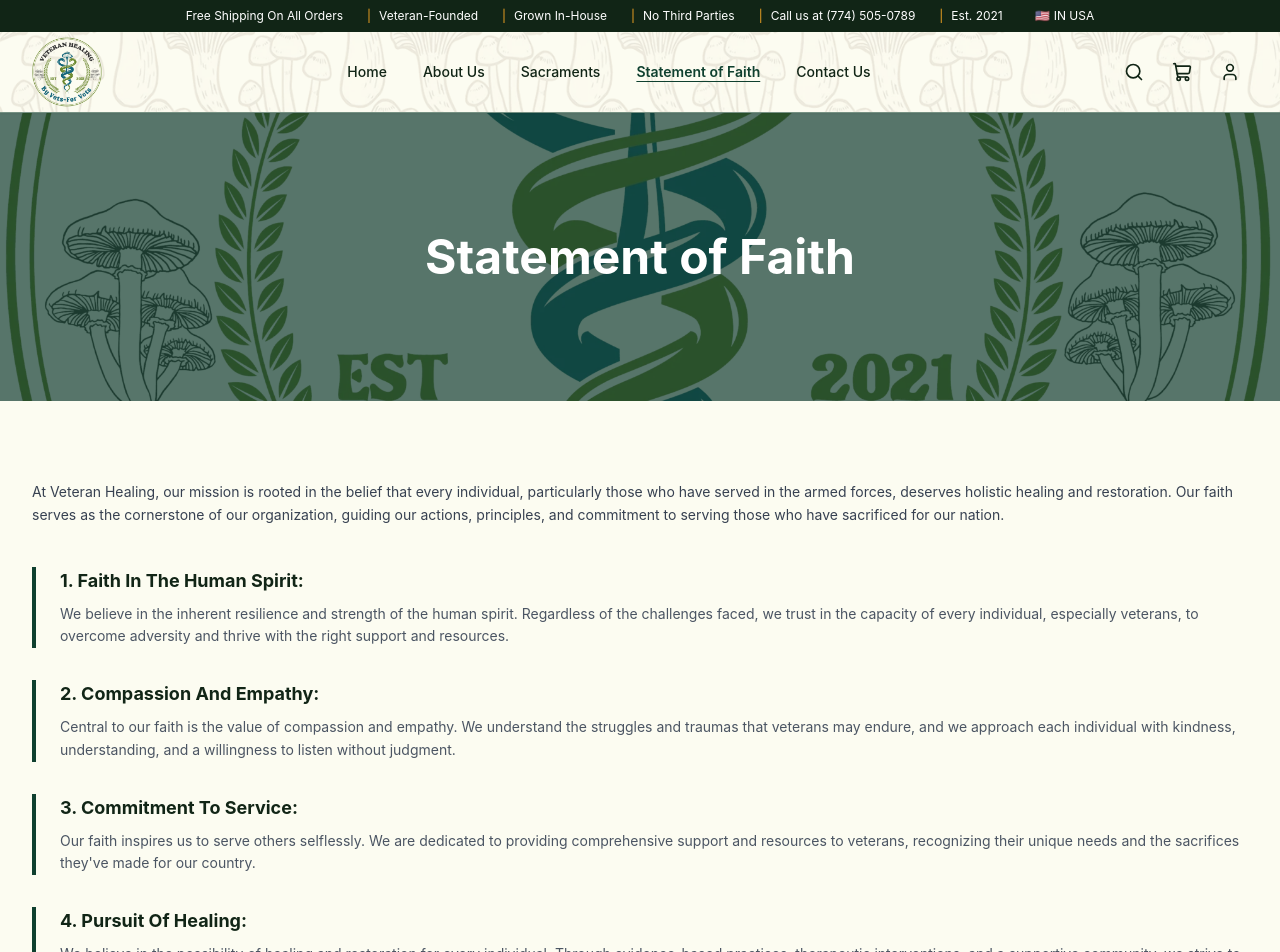
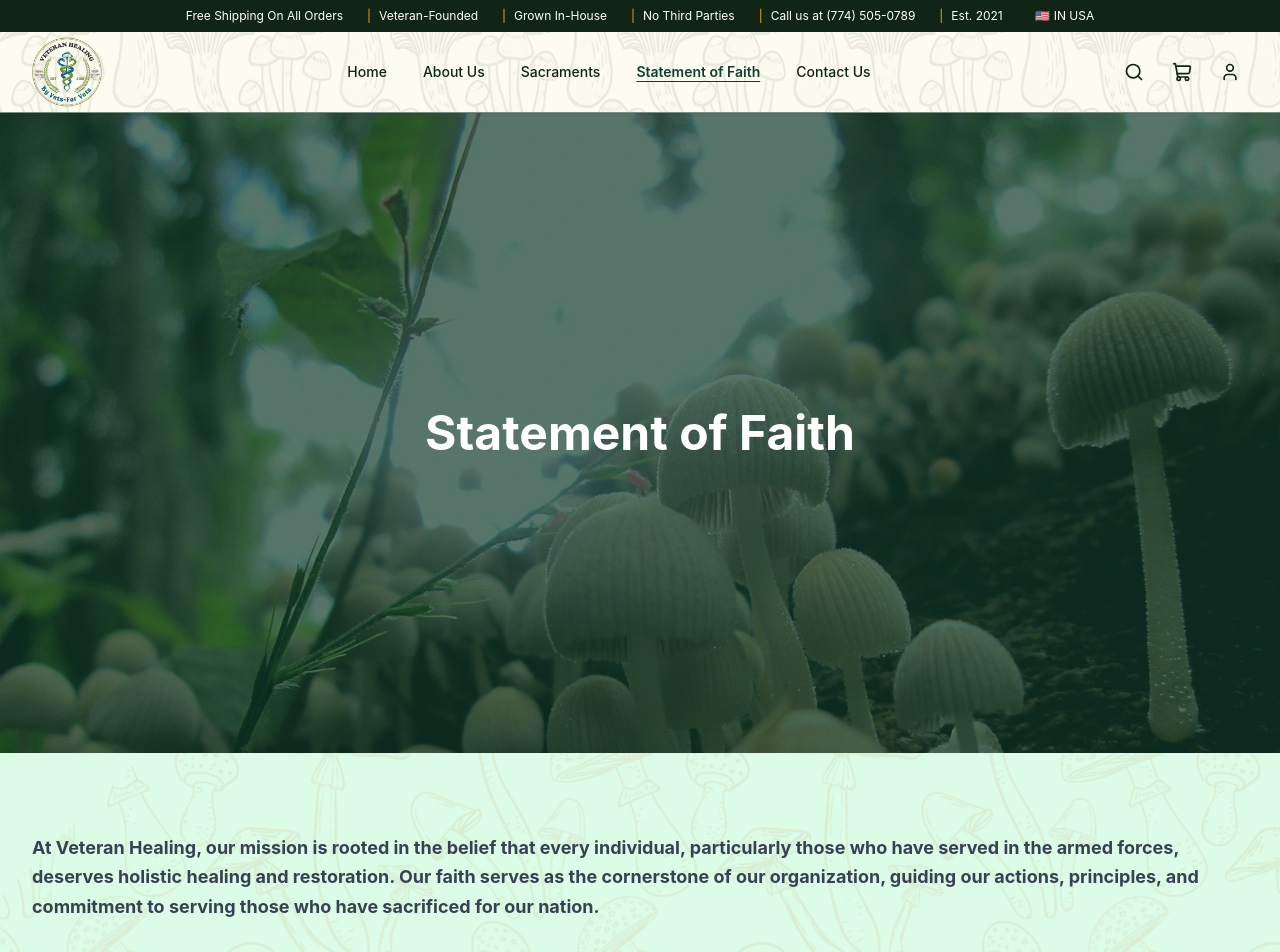
Before and after one commit to Dot-Click/veteran-healing-fe, a React (Vite) app: page /statement-of-faith in a window 1280 px wide. Shown: the top 952 px of the page. Built offline with nearby package versions, Linux system fonts and the light colour scheme.

Commit message:
create: statement of faith page

```diff
--- a/src/pages/StatementOfFaithPage.tsx
+++ b/src/pages/StatementOfFaithPage.tsx
@@ -15,7 +15,7 @@ const FAITH_POINTS = [
   {
     num: 3,
     title: "Commitment To Service:",
-    body: "Our faith inspires us to serve others selflessly. We are dedicated to providing comprehensive support and resources to veterans, recognizing their unique needs and the sacrifices they've made for our country.",
+    body: "Our faith inspires us to serve others selflessly. We are dedicated to providing comprehensive support and resources to veterans, recognizing their unique needs and the sacrifices they’ve made for our country.",
   },
   {
     num: 4,
@@ -44,8 +44,8 @@ export default function StatementOfFaithPage() {
     <MainLayout>
       {/* Hero */}
       <section
-        className="relative h-52 lg:h-72 flex items-center bg-cover bg-center"
-        style={{ backgroundImage: `url(${ASSETS.FAITH_BG})` }}
+        className="relative min-h-[50vh] lg:min-h-[80vh] flex items-center bg-brand-primary overflow-hidden w-full"
+        style={{ backgroundImage: `url(${ASSETS.SLIDER_1})` }}
       >
         <div className="absolute inset-0 bg-brand-primary/70" aria-hidden="true" />
         <div className="relative container-site text-center w-full">
@@ -53,9 +53,10 @@ export default function StatementOfFaithPage() {
         </div>
       </section>
 
-      <section className="bg-brand-cream-light py-16 lg:py-20">
+      <section className="bg-green-100 py-16 lg:py-20"
+        style={{ backgroundImage: `url(${ASSETS.CONTACT_BG})` }}  >
         <div className="container-site max-w-3xl mx-auto">
-          <p className="text-gray-700 leading-relaxed mb-10 text-sm">
+          <p className="text-gray-700 leading-relaxed mb-10 text-lg font-bold">
             At Veteran Healing, our mission is rooted in the belief that every individual, particularly
             those who have served in the armed forces, deserves holistic healing and restoration. Our
             faith serves as the cornerstone of our organization, guiding our actions, principles, and
@@ -68,7 +69,7 @@ export default function StatementOfFaithPage() {
                 <h2 className="text-lg font-bold text-brand-dark mb-2">
                   {point.num}. {point.title}
                 </h2>
-                <p className="text-gray-600 text-sm leading-relaxed">{point.body}</p>
+                <p className="text-gray-600 text-lg leading-relaxed">{point.body}</p>
               </div>
             ))}
           </div>
```
